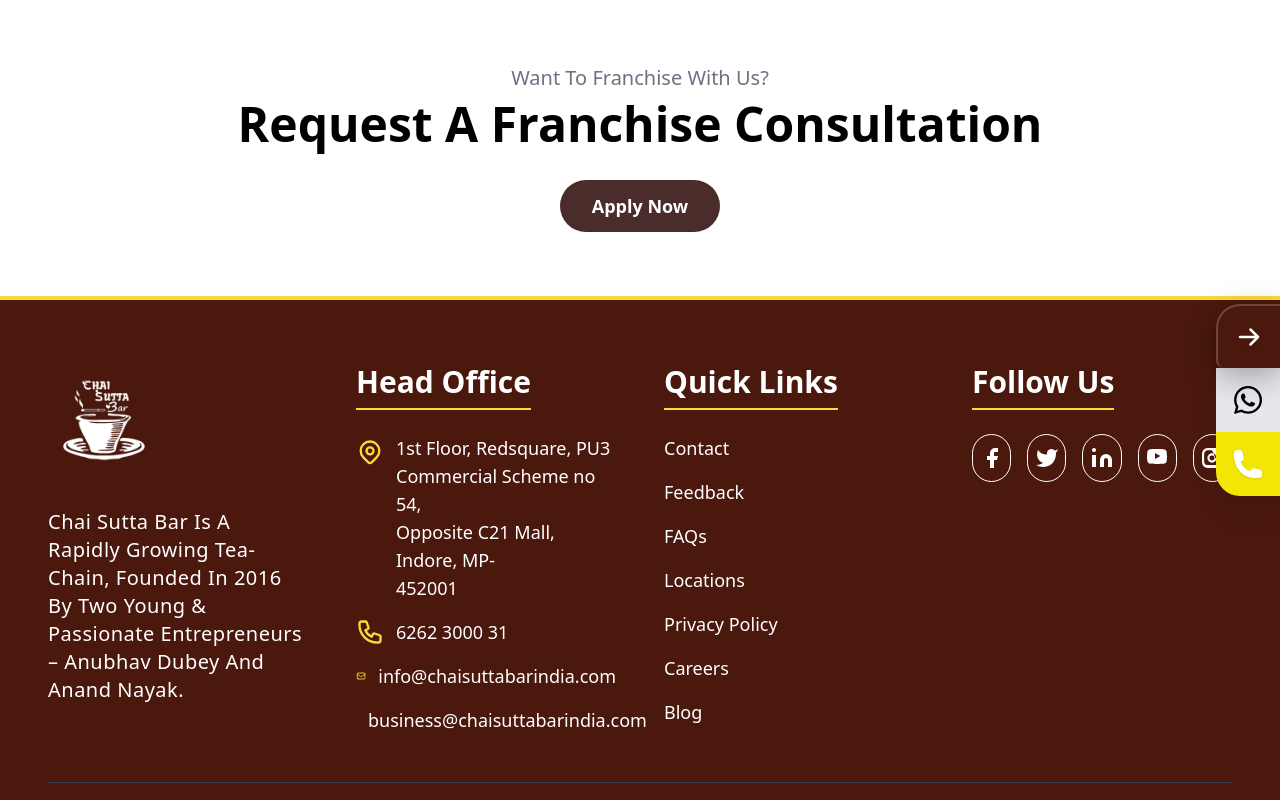
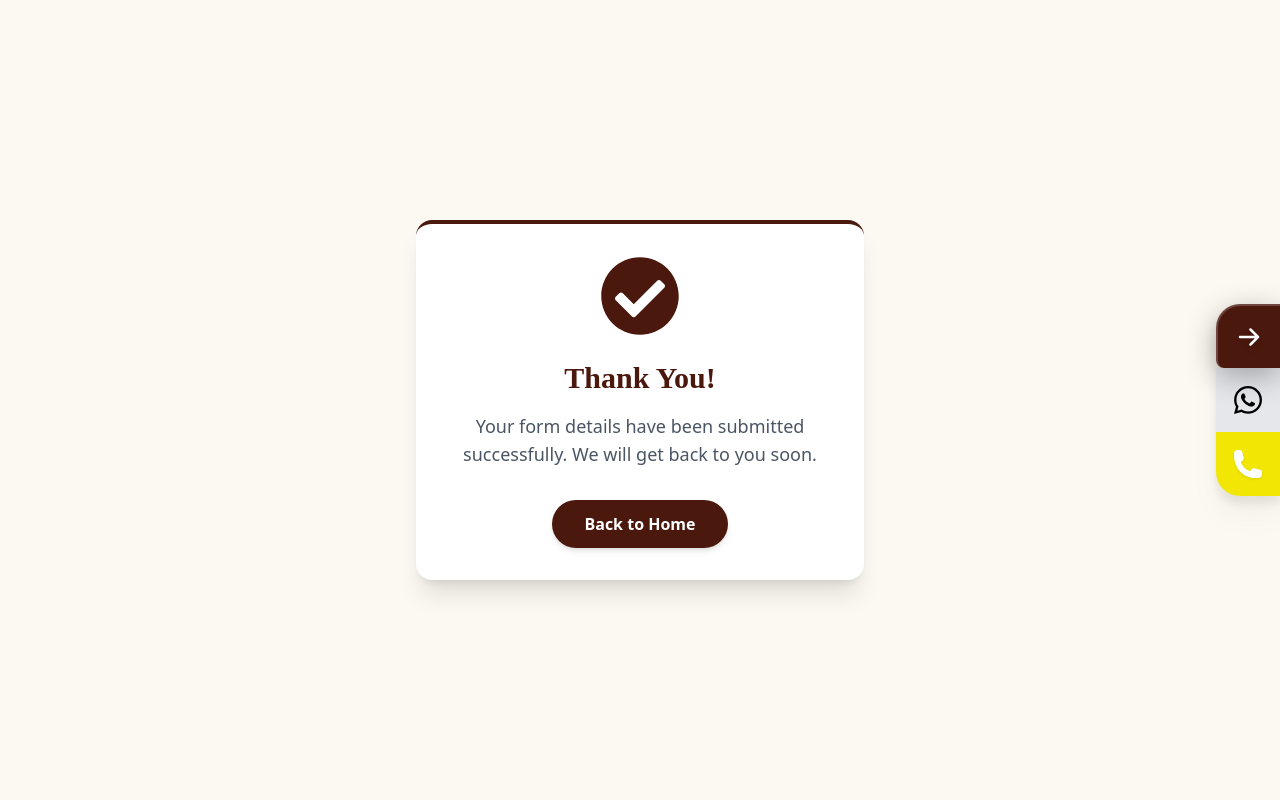
Before and after one commit to patelhashilkumar/chai-sutta-bar-react, a React (Vite) app in the folder client/: page /thank-you in a window 1280 px wide. Shown: the top 800 px of the page. Built offline with nearby package versions, Linux system fonts and the light colour scheme.

Commit message:
feat: add thank you page and redirection logic

```diff
--- a/client/src/App.jsx
+++ b/client/src/App.jsx
@@ -20,6 +20,7 @@
 const FAQs = lazy(() => import('./pages/FAQs'));
 const Locations = lazy(() => import('./pages/Locations'));
 const PrivacyPolicy = lazy(() => import('./pages/PrivacyPolicy'));
+const ThankYou = lazy(() => import('./pages/ThankYou'));
 
 // Loading Fallback Component
 const PageLoader = () => (
@@ -50,6 +51,7 @@
                         <Route path="/faqs" element={<FAQs />} />
                         <Route path="/locations" element={<Locations />} />
                         <Route path="/privacy-policy" element={<PrivacyPolicy />} />
+                        <Route path="/thank-you" element={<ThankYou />} />
                     </Routes>
                 </Suspense>
                 <Footer />
--- a/client/src/components/FranchiseHeroSection.jsx
+++ b/client/src/components/FranchiseHeroSection.jsx
@@ -1,9 +1,11 @@
 import React, { useState } from 'react';
+import { useNavigate } from 'react-router-dom';
 import franchisePromo from '../assets/franchise_promo.jpg';
 
 import { API_BASE_URL } from '../utils/api';
 
 const FranchiseHeroSection = () => {
+    const navigate = useNavigate();
     const [formData, setFormData] = useState({
         name: '',
         contact: '',
@@ -57,7 +59,8 @@
                 budget: ''
             });
 
-            alert('Thank you for your interest! We will contact you soon.');
+            navigate('/thank-you');
+            // alert('Thank you for your interest! We will contact you soon.');
 
         } catch (error) {
             setStatus({ loading: false, error: error.message, success: false });
--- a/client/src/pages/Contact.jsx
+++ b/client/src/pages/Contact.jsx
@@ -1,11 +1,12 @@
 import React, { useState } from 'react';
 import Navbar from '../components/Navbar';
 
-import { Link } from 'react-router-dom';
+import { Link, useNavigate } from 'react-router-dom';
 
 import { API_BASE_URL } from '../utils/api';
 
 const Contact = () => {
+    const navigate = useNavigate();
     const [formData, setFormData] = useState({
         name: '',
         contactNumber: '',
@@ -35,6 +36,7 @@
 
             setStatus({ loading: false, error: null, success: true });
             setFormData({ name: '', contactNumber: '', email: '', message: '' });
+            navigate('/thank-you');
         } catch (error) {
             setStatus({ loading: false, error: error.message, success: false });
         }
--- a/client/src/pages/Feedback.jsx
+++ b/client/src/pages/Feedback.jsx
@@ -1,10 +1,12 @@
 import React, { useState } from 'react';
+import { useNavigate } from 'react-router-dom';
 import Navbar from '../components/Navbar';
 
 
 import { API_BASE_URL } from '../utils/api';
 
 const Feedback = () => {
+    const navigate = useNavigate();
     const [formData, setFormData] = useState({
         fullName: '',
         contactNumber: '',
@@ -34,6 +36,7 @@
 
             setStatus({ loading: false, error: null, success: true });
             setFormData({ fullName: '', contactNumber: '', email: '', message: '' });
+            navigate('/thank-you');
         } catch (error) {
             setStatus({ loading: false, error: error.message, success: false });
         }
--- /dev/null
+++ b/client/src/pages/ThankYou.jsx
@@ -0,0 +1,32 @@
+import React from 'react';
+import { Link } from 'react-router-dom';
+import { FaCheckCircle } from 'react-icons/fa';
+
+const ThankYou = () => {
+    return (
+        <div className="min-h-screen bg-[#fcf9f2] flex flex-col items-center justify-center p-4">
+            <div className="bg-white p-8 rounded-2xl shadow-xl max-w-md w-full text-center border-t-4 border-[#4a180d]">
+                <div className="mb-6 flex justify-center">
+                    <FaCheckCircle className="text-[#4a180d] w-20 h-20" />
+                </div>
+
+                <h1 className="text-3xl font-bold text-[#4a180d] mb-4 font-['Oswald']">
+                    Thank You!
+                </h1>
+
+                <p className="text-gray-600 mb-8 text-lg">
+                    Your form details have been submitted successfully. We will get back to you soon.
+                </p>
+
+                <Link
+                    to="/"
+                    className="inline-block bg-[#4a180d] text-white px-8 py-3 rounded-full font-semibold hover:bg-[#5d1e11] transition-colors duration-300 shadow-md hover:shadow-lg transform hover:-translate-y-1"
+                >
+                    Back to Home
+                </Link>
+            </div>
+        </div>
+    );
+};
+
+export default ThankYou;
```
